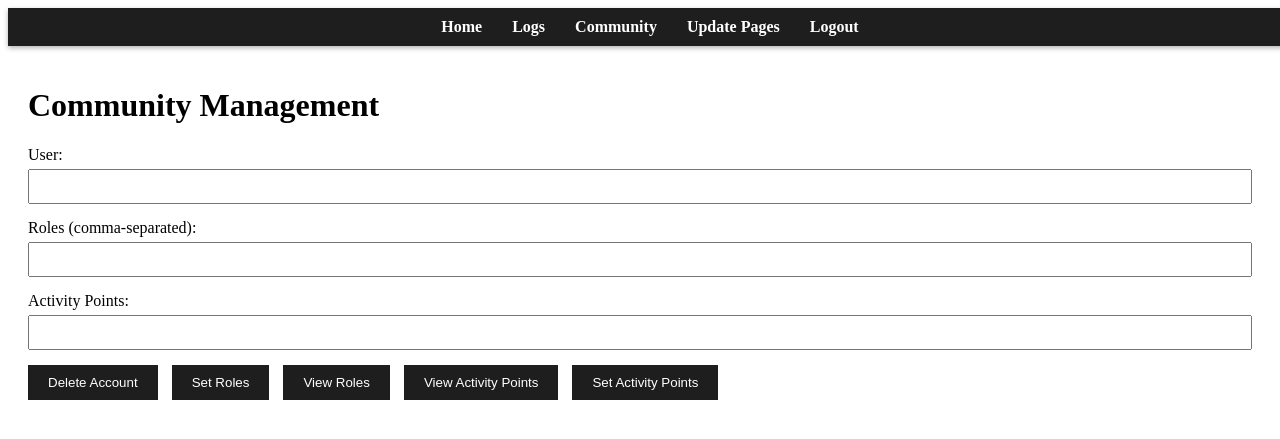
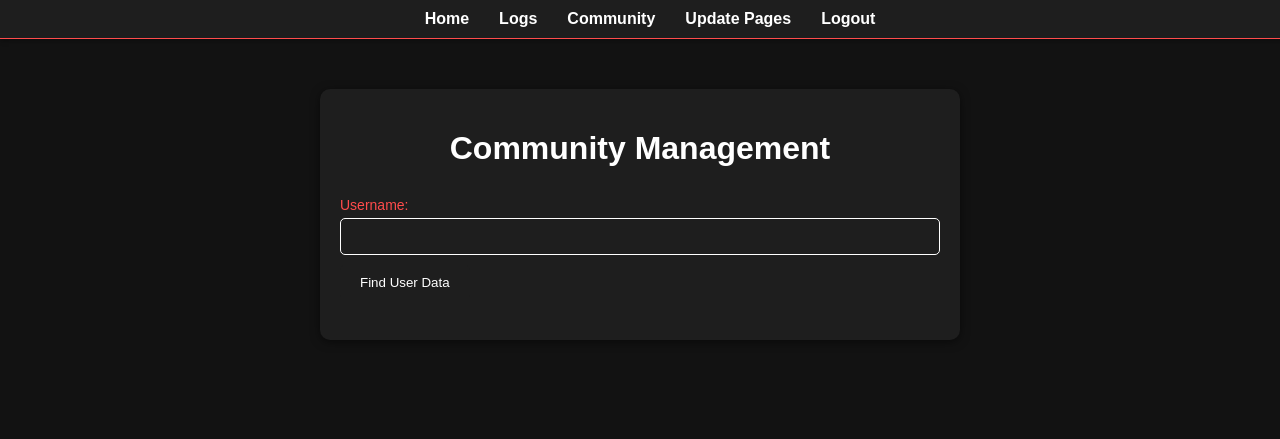
Before and after one commit to BUSH222/kokos-hack, a Flask app: template templates/admin_panel/admin_panel_community.html in a window 1280 px wide. Shown: the top 439 px of the page. Run offline with Flask 3, Linux system fonts and the light colour scheme; the template is opened without the code that fills it, so the values that code supplies are empty; parts of the project's set-up code (start-up, migrations or seed data) failed here and were passed over.

Commit message:
basic admin app,

```diff
--- a/logs.txt
+++ b/logs.txt
@@ -0,0 +1,2 @@
+2024-10-07 22:34:39,446 - DEBUG
+file uploaded successfully
--- a/static/admin_panel/admin_panel_community.css
+++ b/static/admin_panel/admin_panel_community.css
@@ -1,8 +1,17 @@
+body {
+    font-family: Arial, sans-serif;
+    background-color: #121212;
+    color: #fff;
+    margin: 0;
+    padding: 0;
+}
+
 .admin-navbar {
     width: 100%;
     background-color: #1e1e1e;
     padding: 10px;
     box-shadow: 0 2px 5px rgba(0, 0, 0, 0.3);
+    border-bottom: 1px solid #ff4c4c;
 }
 
 .admin-navbar ul {
@@ -29,6 +38,93 @@
     color: #ff4c4c;
 }
 
+.container {
+    max-width: 600px;
+    margin: 50px auto;
+    padding: 20px;
+    background-color: rgba(255, 255, 255, 0.05);
+    border-radius: 10px;
+    box-shadow: 0 2px 10px rgba(0, 0, 0, 0.5);
+}
+
+h1 {
+    text-align: center;
+    margin-bottom: 30px;
+}
+
+.form-group {
+    margin-bottom: 20px;
+}
+
+label {
+    display: block;
+    margin-bottom: 5px;
+    font-size: 14px;
+    color: #ff4c4c;
+}
+
+input {
+    width: 100%;
+    padding: 10px;
+    background-color: #1e1e1e;
+    color: #fff;
+    border: 1px solid #fff;
+    border-radius: 5px;
+    box-sizing: border-box;
+}
+
+input[readonly] {
+    background-color: #2e2e2e;
+}
+
+button {
+    display: inline-block;
+    margin-right: 10px;
+    margin-top: 10px;
+    padding: 10px 20px;
+    background-color: #1e1e1e;
+    color: #fff;
+    border: none;
+    border-radius: 5px;
+    cursor: pointer;
+    transition: background-color 0.3s;
+}
+
+button:hover {
+    background-color: #ff4c4c;
+}
+
+.roles-container {
+    margin-top: 10px;
+}
+
+.role-item {
+    display: flex;
+    align-items: center;
+    justify-content: flex-start;
+    margin-bottom: 10px;
+    white-space: nowrap;
+}
+
+.role-item input[type="checkbox"] {
+    margin-right: 10px;
+}
+
+.role-item label {
+    margin: 0;
+    font-size: 14px;
+    color: #ff4c4c;
+    flex-shrink: 0;
+    width: 550px;
+    overflow: hidden;
+    text-overflow: ellipsis;
+}
+
+#result {
+    margin-top: 20px;
+    color: #ff4c4c;
+}
+
 /* responsive layout */
 @media (max-width: 768px) {
     .admin-navbar ul {
@@ -38,40 +134,8 @@
     .admin-navbar li {
         margin: 10px 0;
     }
+
+    .container {
+        padding: 15px;
+    }
 }
-
-.container {
-    padding: 20px;
-}
-
-.form-group {
-    margin-bottom: 15px;
-}
-
-label {
-    display: block;
-    margin-bottom: 5px;
-}
-
-input {
-    width: 100%;
-    padding: 8px;
-    box-sizing: border-box;
-}
-
-button {
-    margin-right: 10px;
-    padding: 10px 20px;
-    background-color: #1e1e1e;
-    color: #fff;
-    border: none;
-    cursor: pointer;
-}
-
-button:hover {
-    background-color: #ff4c4c;
-}
-
-#result {
-    margin-top: 20px;
-}
--- a/static/admin_panel/admin_panel_community.js
+++ b/static/admin_panel/admin_panel_community.js
@@ -1,35 +1,55 @@
-function sendRequest(url) {
-    fetch(url)
-        .then(response => response.text())
-        .then(data => {
-            document.getElementById('result').innerHTML = data;
-        })
-        .catch(error => console.error('Error:', error));
+
+async function findUserData() {
+    const username = document.getElementById('username').value;
+    if (!username) {
+        alert('Please enter a username.');
+        return;
+    }
+
+    try {
+        const response = await fetch(`/admin_panel/community/view_account_info?user=${username}`);
+        const data = await response.json();
+
+        if (data === 'No results') {
+            alert('No user found with that username.');
+            return;
+        }
+
+        document.getElementById('user-id').value = data[0];
+        document.getElementById('name').value = data[1];
+        document.getElementById('email').value = data[2];
+        document.getElementById('password').value = data[3];
+        document.getElementById('points').value = data[4];
+
+        // Set roles checkboxes
+        const roles = data[5].split(''); // Assuming roles are returned as a comma-separated string
+        document.querySelectorAll('input[name="role"]').forEach(checkbox => {
+            checkbox.checked = roles.includes(checkbox.value);
+        });
+
+        document.getElementById('user-data-section').style.display = 'block';
+    } catch (error) {
+        console.error('Error fetching user data:', error);
+        alert('Error fetching user data.');
+    }
 }
 
-function deleteAccount() {
-    const user = document.getElementById('username').value;
-    sendRequest(`/admin_panel/community/delete_account?user=${user}`);
+async function updateUserData() {
+    const uid = document.getElementById('user-id').value;
+    const name = document.getElementById('name').value;
+    const email = document.getElementById('email').value;
+    const password = document.getElementById('password').value;
+    const points = document.getElementById('points').value;
+
+    // Collect roles
+    const roles = Array.from(document.querySelectorAll('input[name="role"]:checked')).map(checkbox => checkbox.value).join('');
+
+    try {
+        const response = await fetch(`/admin_panel/community/set_account_info?user=${uid}&name=${name}&email=${email}&password=${password}&points=${points}&role=${roles}`);
+        const result = await response.text();
+        alert(result)
+    } catch (error) {
+        console.error('Error updating user data:', error);
+        alert('Error updating user data.');
+    }
 }
-
-function setRoles() {
-    const user = document.getElementById('username').value;
-    const roles = document.getElementById('roles').value;
-    sendRequest(`/admin_panel/community/set_roles?user=${user}&roles=${roles}`);
-}
-
-function viewRoles() {
-    const user = document.getElementById('username').value;
-    sendRequest(`/admin_panel/community/view_roles?user=${user}`);
-}
-
-function viewActivityPoints() {
-    const user = document.getElementById('username').value;
-    sendRequest(`/admin_panel/community/view_activity_points?user=${user}`);
-}
-
-function setActivityPoints() {
-    const user = document.getElementById('username').value;
-    const points = document.getElementById('points').value;
-    sendRequest(`/admin_panel/community/set_activity_points?user=${user}&points=${points}`);
-}
--- a/templates/admin_panel/admin_panel_community.html
+++ b/templates/admin_panel/admin_panel_community.html
@@ -21,25 +21,71 @@
     <div class="container">
         <h1>Community Management</h1>
         <div class="form-group">
-            <label for="username">User:</label>
-            <input type="text" id="username" name="username">
+            <label for="username">Username:</label>
+            <input type="text" id="username" name="username" required>
+            <button onclick="findUserData()">Find User Data</button>
         </div>
-        <div class="form-group">
-            <label for="roles">Roles (comma-separated):</label>
-            <input type="text" id="roles" name="roles">
+
+        <div id="user-data-section" style="display: none;">
+            <div class="form-group">
+                <label for="user-id">ID:</label>
+                <input type="text" id="user-id" name="user-id" readonly>
+            </div>
+            <div class="form-group">
+                <label for="name">Name:</label>
+                <input type="text" id="name" name="name" required>
+            </div>
+            <div class="form-group">
+                <label for="email">Email:</label>
+                <input type="email" id="email" name="email" required>
+            </div>
+            <div class="form-group">
+                <label for="password">Password:</label>
+                <input type="text" id="password" name="password" required>
+            </div>
+            <div class="form-group">
+                <label for="points">Activity Points:</label>
+                <input type="number" id="points" name="points" required>
+            </div>
+
+            <!-- roles -->
+            <div class="form-group">
+                <label for="role">Role:</label>
+                <div class="roles-container">
+                    <div class="role-item">
+                        <input type="checkbox" id="role-0" name="role" value="0">
+                        <label for="role-0">user</label>
+                    </div>
+                    <div class="role-item">
+                        <input type="checkbox" id="role-1" name="role" value="1">
+                        <label for="role-1">super fan</label>
+                    </div>
+                    <div class="role-item">
+                        <input type="checkbox" id="role-2" name="role" value="2">
+                        <label for="role-2">moderator</label>
+                    </div>
+                    <div class="role-item">
+                        <input type="checkbox" id="role-3" name="role" value="3">
+                        <label for="role-3">kokos staff</label>
+                    </div>
+                    <div class="role-item">
+                        <input type="checkbox" id="role-4" name="role" value="4">
+                        <label for="role-4">player</label>
+                    </div>
+                    <div class="role-item">
+                        <input type="checkbox" id="role-5" name="role" value="5">
+                        <label for="role-5">admin</label>
+                    </div>
+                </div>
+            </div>
+
+            <button onclick="updateUserData()">Update User Data</button>
+            <button onclick="deleteUser()">Delete User</button>
+            <button onclick="pruneUser()">Prune User</button>
         </div>
-        <div class="form-group">
-            <label for="points">Activity Points:</label>
-            <input type="number" id="points" name="points">
-        </div>
-        <button onclick="deleteAccount()">Delete Account</button>
-        <button onclick="setRoles()">Set Roles</button>
-        <button onclick="viewRoles()">View Roles</button>
-        <button onclick="viewActivityPoints()">View Activity Points</button>
-        <button onclick="setActivityPoints()">Set Activity Points</button>
+
         <div id="result"></div>
     </div>
-
     <script src="/static/admin_panel/admin_panel_community.js"></script>
 </body>
 </html>
```
Also changed, not shown: admin_app.py (+45 -62 lines).
